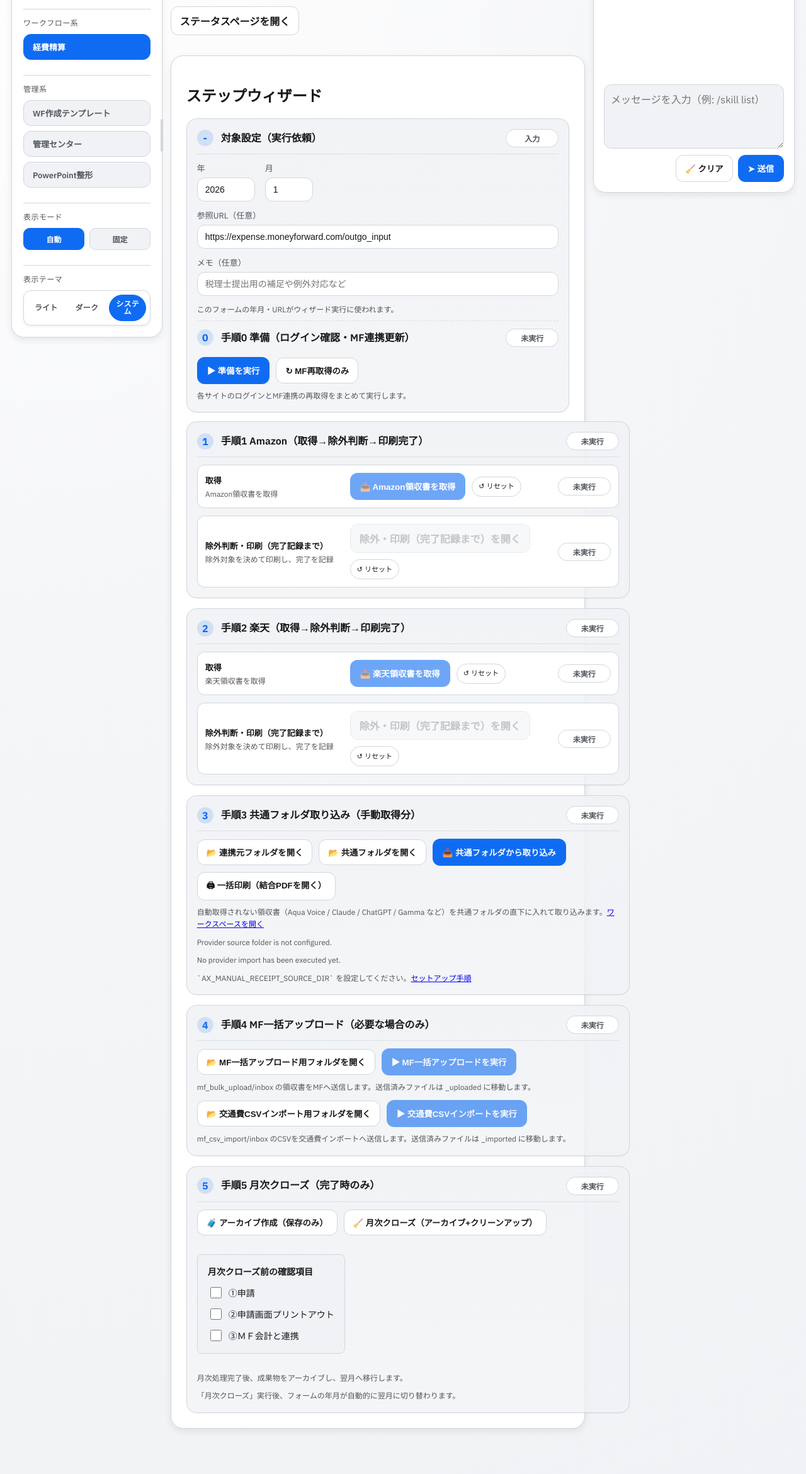
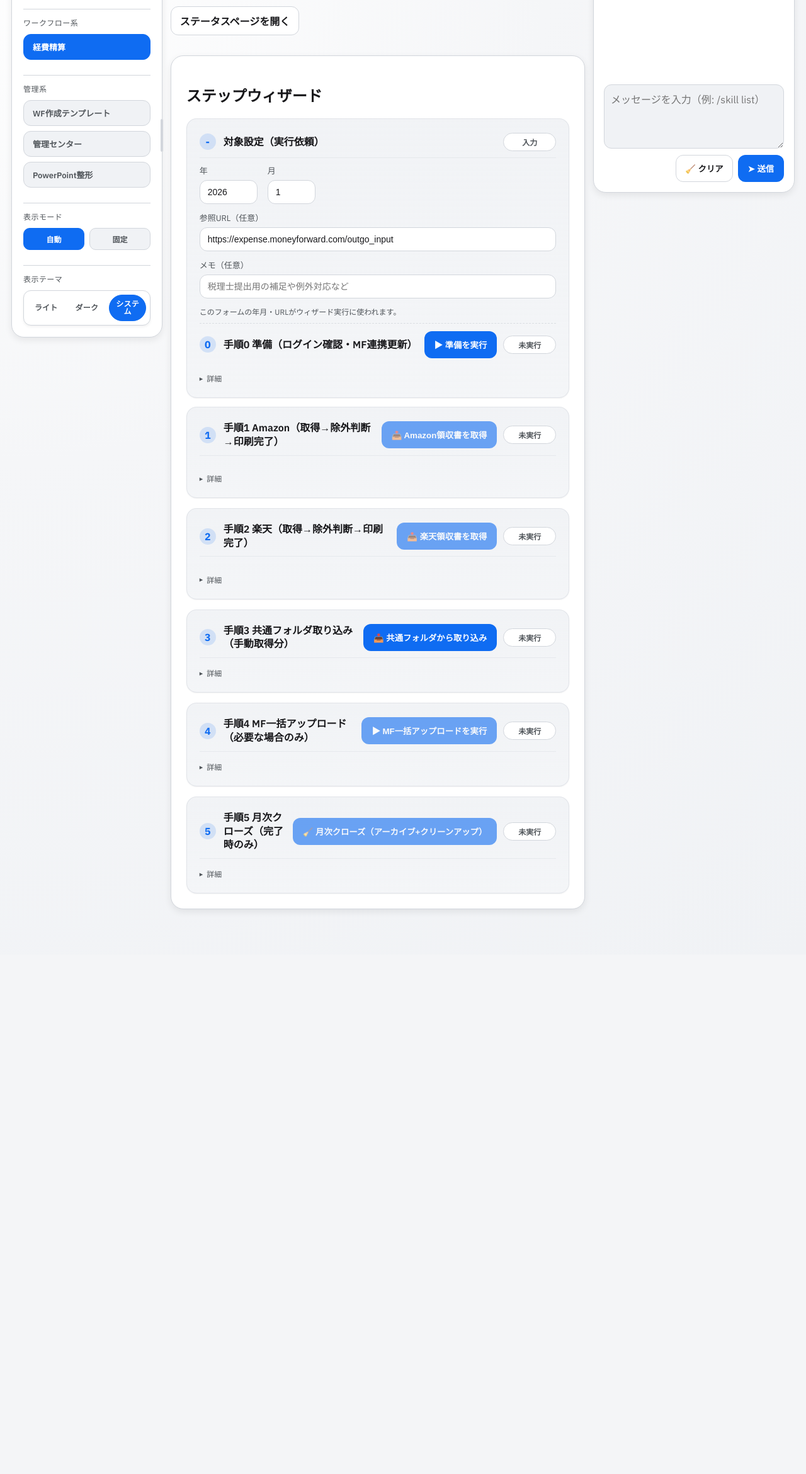
Before and after one commit to Igasawa/Skills-personal, a FastAPI app: page /expense in a window 1280 px wide. Shown: the part 147-2488 px from the top of the page at 63% size. After the commit the page ends 1595 px from the top, so only its background shows below. Run offline with FastAPI, Linux system fonts and the light colour scheme; data that the repository does not hold is empty.

Commit message:
Refactor wizard steps into hierarchical accordion layout

```diff
--- a/skills/mfcloud-expense-receipt-reconcile/dashboard/static/styles/pages.css
+++ b/skills/mfcloud-expense-receipt-reconcile/dashboard/static/styles/pages.css
@@ -386,15 +386,68 @@
 }
 
 .wizard-step {
-  padding: 16px;
+  padding: 22px 20px;
   border-radius: 16px;
   background: linear-gradient(
     180deg,
     rgb(var(--surface-2) / 0.92) 0%,
     rgb(var(--surface-2) / 0.74) 100%
   );
-  border: 1px solid rgb(var(--semantic-field-border-default));
+  border: 1px solid rgb(var(--semantic-field-border-default) / 0.55);
   box-shadow: var(--shadow-sm);
+}
+
+.wizard-step-header-actions {
+  display: inline-flex;
+  align-items: center;
+  justify-content: flex-end;
+  gap: 10px;
+  flex-wrap: wrap;
+}
+
+.wizard-step-details {
+  margin-top: 12px;
+}
+
+.wizard-step-header-actions > :where(.primary, .secondary, .step-reset) {
+  min-height: 38px;
+}
+
+.wizard-step-header-actions .step-status,
+.wizard-step-header-actions .task-status {
+  justify-self: auto;
+}
+
+.wizard-step-details > summary {
+  list-style: none;
+}
+
+.wizard-step-details > summary::-webkit-details-marker {
+  display: none;
+}
+
+.step-detail-toggle {
+  display: inline-flex;
+  align-items: center;
+  gap: 6px;
+  font-size: 12px;
+  color: rgb(var(--text-secondary));
+  cursor: pointer;
+  user-select: none;
+}
+
+.step-detail-toggle::before {
+  content: "▸";
+  font-size: 11px;
+  transition: transform var(--transition-fast);
+}
+
+.wizard-step-details[open] .step-detail-toggle::before {
+  transform: rotate(90deg);
+}
+
+.wizard-step-details .step-actions {
+  margin-top: 10px;
 }
 
 .preflight-inline {
@@ -418,9 +471,9 @@
   grid-template-columns: auto minmax(0, 1fr) auto;
   align-items: center;
   gap: 12px;
-  margin-bottom: 12px;
+  margin-bottom: 10px;
   padding-bottom: 10px;
-  border-bottom: 1px solid rgb(var(--semantic-field-border-default) / 0.64);
+  border-bottom: 1px solid rgb(var(--semantic-field-border-default) / 0.4);
 }
 
 .step-num {
@@ -505,14 +558,18 @@
   row-gap: 10px;
 }
 
-.wizard-step > .step-actions > :where(.primary, .secondary, .step-reset) {
+.wizard-step .step-actions > :where(.primary, .secondary, .step-reset) {
   min-height: 40px;
 }
 
-.wizard-step > .step-actions > .muted {
+.wizard-step .step-actions > .muted {
   flex: 1 1 100%;
-  line-height: 1.55;
-  margin: 0;
+  line-height: 1.5;
+  margin: 0;
+  display: -webkit-box;
+  -webkit-line-clamp: 2;
+  -webkit-box-orient: vertical;
+  overflow: hidden;
 }
 
 .scheduler-panel {
@@ -764,7 +821,7 @@
   align-items: center;
   gap: 12px;
   padding-bottom: 10px;
-  border-bottom: 1px solid rgb(var(--semantic-field-border-default) / 0.64);
+  border-bottom: 1px solid rgb(var(--semantic-field-border-default) / 0.4);
 }
 
 .task-status {
@@ -1611,9 +1668,13 @@
     grid-template-columns: auto minmax(0, 1fr);
   }
 
+  .wizard-step-header-actions {
+    grid-column: 1 / -1;
+    justify-content: flex-start;
+  }
+
   .step-status,
   .task-status {
-    grid-column: 1 / -1;
     justify-self: start;
   }
 }
--- a/skills/mfcloud-expense-receipt-reconcile/dashboard/templates/index.html
+++ b/skills/mfcloud-expense-receipt-reconcile/dashboard/templates/index.html
@@ -104,32 +104,41 @@
             </div>
           </form>
           <div id="step-preflight" class="wizard-step preflight-inline" data-step-id="preflight">
-            <div class="step-head">
+            <div class="step-head wizard-step-header">
               <span class="step-num">0</span>
               <span class="step-title">手順0 準備（ログイン確認・MF連携更新）</span>
+              <div class="wizard-step-header-actions">
+                <button type="button" class="primary" data-step-action="preflight">▶ 準備を実行</button>
                 <span class="step-status" data-step-status="preflight">未実行</span>
               </div>
+            </div>
+            <details class="wizard-step-details">
+              <summary class="step-detail-toggle">詳細</summary>
               <div class="step-actions">
-              <button type="button" class="primary" data-step-action="preflight">▶ 準備を実行</button>
                 <button type="button" class="secondary" data-step-action="preflight_mf">↻ MF再取得のみ</button>
-              <span class="muted">各サイトのログインとMF連携の再取得をまとめて実行します。</span>
+                <span class="muted">ログイン確認と連携更新を実施します。詳細は<a href="/workspace" target="_blank" rel="noopener noreferrer">操作ガイド</a>を参照してください。</span>
               </div>
+            </details>
           </div>
         </div>
         <div class="wizard-steps">
           <div id="step-amazon-task" class="wizard-step wizard-task" data-task-id="amazon">
-            <div class="task-head">
+            <div class="task-head wizard-step-header">
               <span class="step-num">1</span>
               <span class="step-title">手順1 Amazon（取得→除外判断→印刷完了）</span>
+              <div class="wizard-step-header-actions">
+                <button type="button" class="primary" data-step-action="amazon_download">📥 Amazon領収書を取得</button>
                 <span class="task-status" data-task-status="amazon">未実行</span>
               </div>
+            </div>
+            <details class="wizard-step-details">
+              <summary class="step-detail-toggle">詳細</summary>
               <div id="step-amazon-download" class="task-process-row" data-process-id="amazon_download">
                 <div class="task-process-label">
                   <span class="process-title">取得</span>
-                <span class="process-desc">Amazon領収書を取得</span>
+                  <span class="process-desc">取得後の再実行はここから操作します。</span>
                 </div>
                 <div class="step-actions">
-                <button type="button" class="primary" data-step-action="amazon_download">📥 Amazon領収書を取得</button>
                   <button type="button" class="step-reset" data-step-reset="amazon_download">↺ リセット</button>
                 </div>
                 <span class="step-status process-status" data-step-status="amazon_download">未実行</span>
@@ -145,20 +154,25 @@
                 </div>
                 <span class="step-status process-status" data-step-status="amazon_decide_print">未実行</span>
               </div>
+            </details>
           </div>
           <div id="step-rakuten-task" class="wizard-step wizard-task" data-task-id="rakuten">
-            <div class="task-head">
+            <div class="task-head wizard-step-header">
               <span class="step-num">2</span>
               <span class="step-title">手順2 楽天（取得→除外判断→印刷完了）</span>
+              <div class="wizard-step-header-actions">
+                <button type="button" class="primary" data-step-action="rakuten_download">📥 楽天領収書を取得</button>
                 <span class="task-status" data-task-status="rakuten">未実行</span>
               </div>
+            </div>
+            <details class="wizard-step-details">
+              <summary class="step-detail-toggle">詳細</summary>
               <div id="step-rakuten-download" class="task-process-row" data-process-id="rakuten_download">
                 <div class="task-process-label">
                   <span class="process-title">取得</span>
-                <span class="process-desc">楽天領収書を取得</span>
+                  <span class="process-desc">取得後の再実行はここから操作します。</span>
                 </div>
                 <div class="step-actions">
-                <button type="button" class="primary" data-step-action="rakuten_download">📥 楽天領収書を取得</button>
                   <button type="button" class="step-reset" data-step-reset="rakuten_download">↺ リセット</button>
                 </div>
                 <span class="step-status process-status" data-step-status="rakuten_download">未実行</span>
@@ -174,13 +188,21 @@
                 </div>
                 <span class="step-status process-status" data-step-status="rakuten_decide_print">未実行</span>
               </div>
+            </details>
           </div>
           <div id="step-provider-ingest" class="wizard-step" data-step-id="provider_ingest">
-            <div class="step-head">
+            <div class="step-head wizard-step-header">
               <span class="step-num">3</span>
               <span class="step-title">手順3 共通フォルダ取り込み（手動取得分）</span>
+              <div class="wizard-step-header-actions">
+                <button type="button" class="primary" data-provider-action="import_provider_receipts">
+                  📥 共通フォルダから取り込み
+                </button>
                 <span class="step-status" data-step-status="provider_ingest">未実行</span>
               </div>
+            </div>
+            <details class="wizard-step-details">
+              <summary class="step-detail-toggle">詳細</summary>
               <div class="step-actions">
                 <button type="button" class="secondary" data-provider-action="open_provider_source">
                   📂 連携元フォルダを開く
@@ -188,47 +210,53 @@
                 <button type="button" class="secondary" data-provider-action="open_shared_inbox">
                   📂 共通フォルダを開く
                 </button>
-              <button type="button" class="primary" data-provider-action="import_provider_receipts">
-                📥 共通フォルダから取り込み
-              </button>
                 <button type="button" class="secondary" data-provider-action="print_provider_receipts">
                   🖨 一括印刷（結合PDFを開く）
                 </button>
-              <span class="muted">自動取得されない領収書（Aqua Voice / Claude / ChatGPT / Gamma など）を共通フォルダの直下に入れて取り込みます。<a href="/workspace" target="_blank" rel="noopener noreferrer">ワークスペースを開く</a></span>
+                <span class="muted">手動取得分を共通フォルダへ置いて取り込みます。詳細は<a href="/workspace" target="_blank" rel="noopener noreferrer">ワークスペース手順</a>へ。</span>
                 <span class="muted" data-provider-source-summary>Provider source folder status will appear here.</span>
                 <span class="muted" data-provider-import-summary>Provider import result will appear here.</span>
                 <span class="muted" data-provider-source-setup-guide hidden>
-                `AX_MANUAL_RECEIPT_SOURCE_DIR` を設定してください。<a href="#" target="_blank" rel="noopener noreferrer">セットアップ手順</a>
+                  `AX_MANUAL_RECEIPT_SOURCE_DIR` の設定が必要です。<a href="#" target="_blank" rel="noopener noreferrer">セットアップ手順</a>
                 </span>
               </div>
+            </details>
           </div>
           <div id="step-mf-bulk-upload-task" class="wizard-step" data-step-id="mf_bulk_upload_task">
-            <div class="step-head">
+            <div class="step-head wizard-step-header">
               <span class="step-num">4</span>
               <span class="step-title">手順4 MF一括アップロード（必要な場合のみ）</span>
+              <div class="wizard-step-header-actions">
+                <button type="button" class="primary" data-manual-action="run_mf_bulk_upload">▶ MF一括アップロードを実行</button>
                 <span class="step-status" data-step-status="mf_bulk_upload_task">未実行</span>
               </div>
+            </div>
+            <details class="wizard-step-details">
+              <summary class="step-detail-toggle">詳細</summary>
               <div class="step-actions">
                 <button type="button" class="secondary" data-manual-action="open_mf_bulk_inbox">📂 MF一括アップロード用フォルダを開く</button>
-              <button type="button" class="primary" data-manual-action="run_mf_bulk_upload">▶ MF一括アップロードを実行</button>
-              <span class="muted">mf_bulk_upload/inbox の領収書をMFへ送信します。送信済みファイルは _uploaded に移動します。</span>
                 <button type="button" class="secondary" data-manual-action="open_mf_csv_inbox">📂 交通費CSVインポート用フォルダを開く</button>
-              <button type="button" class="primary" data-manual-action="run_mf_csv_import">▶ 交通費CSVインポートを実行</button>
-              <span class="muted">mf_csv_import/inbox のCSVを交通費インポートへ送信します。送信済みファイルは _imported に移動します。</span>
+                <button type="button" class="secondary" data-manual-action="run_mf_csv_import">▶ 交通費CSVインポートを実行</button>
+                <span class="muted">領収書は mf_bulk_upload/inbox、CSVは mf_csv_import/inbox を使用します。詳細は運用ガイドを確認してください。</span>
+              </div>
+            </details>
+          </div>
+          <div id="step-month-close" class="wizard-step" data-step-id="month_close">
+            <div class="step-head wizard-step-header">
+              <span class="step-num">5</span>
+              <span class="step-title">手順5 月次クローズ（完了時のみ）</span>
+              <div class="wizard-step-header-actions">
+                <button type="button" class="primary" data-archive-action="month_close">
+                  🧹 月次クローズ（アーカイブ+クリーンアップ）
+                </button>
+                <span class="step-status pending">未実行</span>
               </div>
             </div>
-          <div id="step-month-close" class="wizard-step" data-step-id="month_close">
-            <div class="step-head">
-              <span class="step-num">5</span>
-              <span class="step-title">手順5 月次クローズ（完了時のみ）</span>
-              <span class="step-status pending">未実行</span>
-            </div>
+            <details class="wizard-step-details">
+              <summary class="step-detail-toggle">詳細</summary>
               <div class="step-actions">
                 <button type="button" class="secondary" data-archive-action="archive_outputs">
                   🧳 アーカイブ作成（保存のみ）
-              </button>
-              <button type="button" class="secondary" data-archive-action="month_close">
-                🧹 月次クローズ（アーカイブ+クリーンアップ）
                 </button>
                 <div class="month-close-checklist" data-month-close-checklist>
                   <div class="checklist-header">月次クローズ前の確認項目</div>
@@ -247,9 +275,9 @@
                     </label>
                   </div>
                 </div>
-              <span class="muted">月次処理完了後、成果物をアーカイブし、翌月へ移行します。</span>
-              <span class="muted">「月次クローズ」実行後、フォームの年月が自動的に翌月に切り替わります。</span>
+                <span class="muted">処理後は成果物をアーカイブし、年月は翌月へ切り替わります。詳細は月次クローズ手順を確認してください。</span>
               </div>
+            </details>
           </div>
         </div>
       </section>
```
Lines whose indentation alone changed are shown as unchanged.
